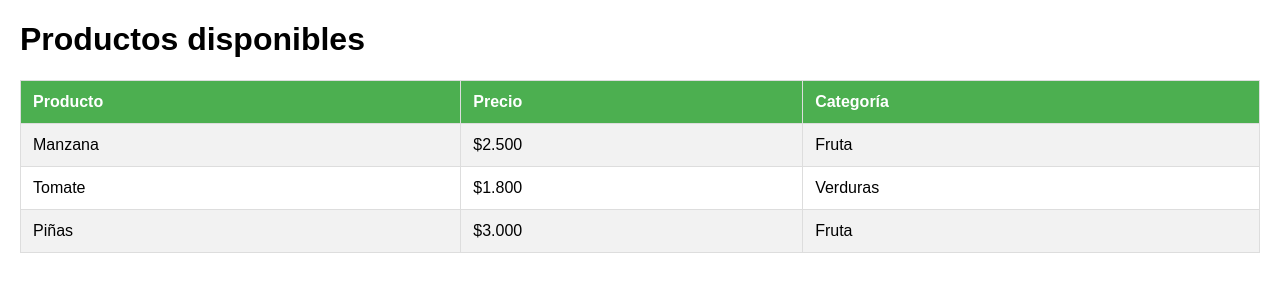
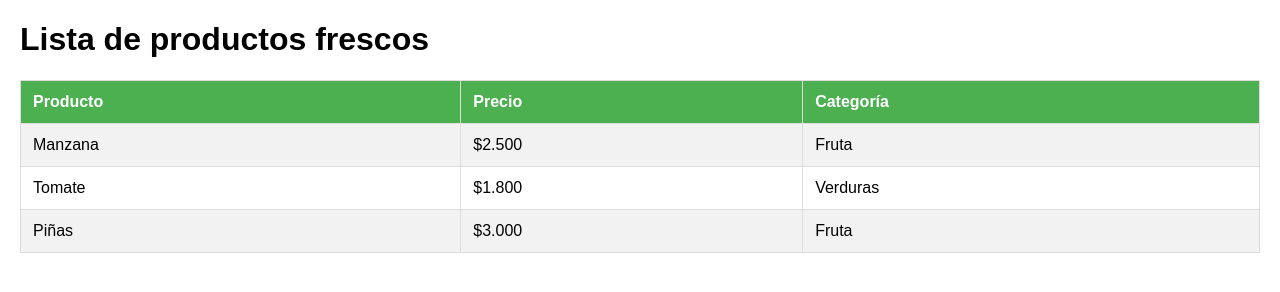
Before and after one commit to Samctz/parcial2-ingenieria-SamuelCombita, a plain HTML site: page src/index.html in a window 1280 px wide. Drawn offline with Linux system fonts and the light colour scheme.

Commit message:
index productos frescos

```diff
--- a/src/index.html
+++ b/src/index.html
@@ -13,7 +13,7 @@
     </style>
 </head>
 <body>
-    <h1>Productos disponibles</h1>
+    <h1>Lista de productos frescos</h1>
     <table border="1">
         <tr><th>Producto</th><th>Precio</th><th>Categoría</th></tr>
         <tr><td>Manzana</td><td>$2.500</td><td>Fruta</td></tr>
```
